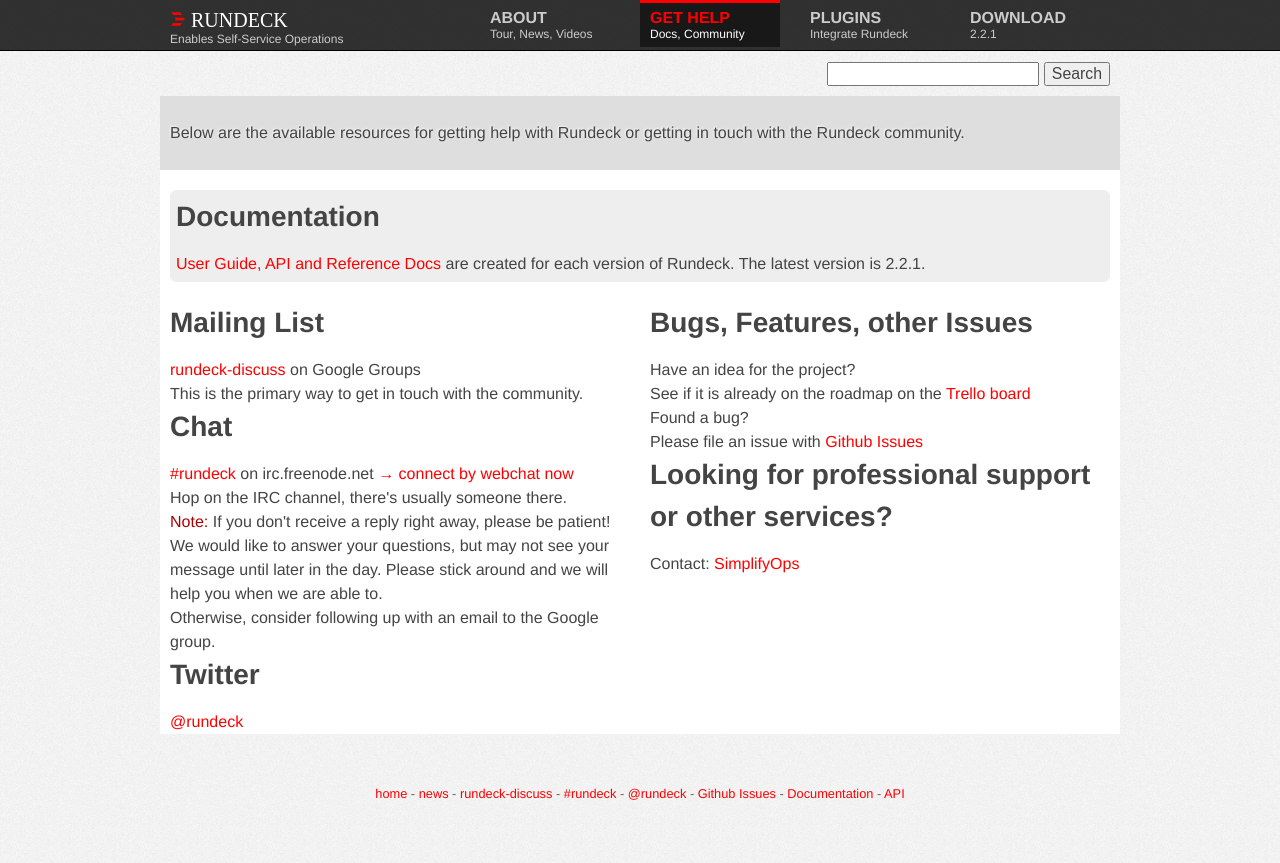
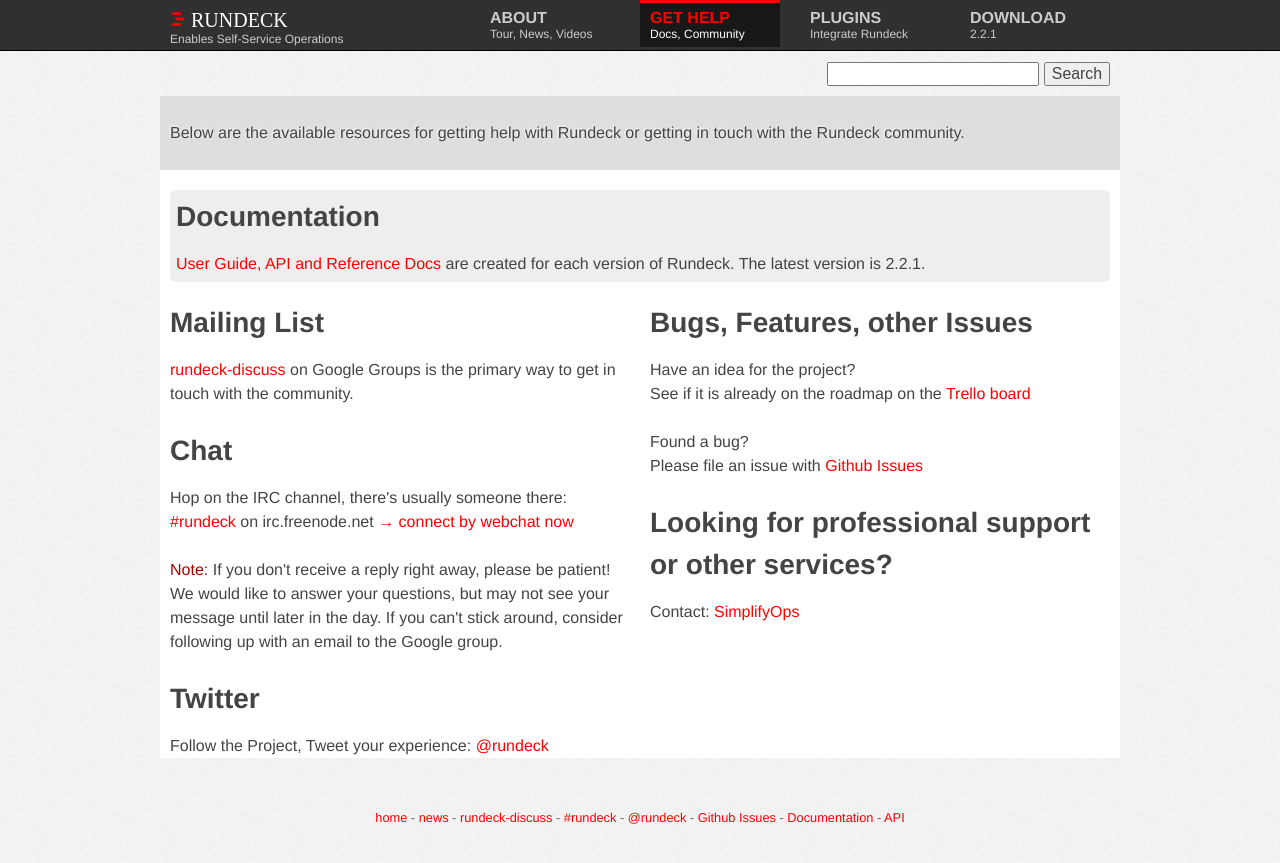
Before and after one commit to rundeck/rundeck-ghpages, a Jekyll site: the page built from help.html, in a window 1280 px wide. Shown: the top 863 px of the page. Built offline with Jekyll 4.4.1, drawn with Linux system fonts in a browser that asks for light colours; nearby versions of some CDN libraries.

Commit message:
updated news; formatting/wordsmithing help page

```diff
--- a/help.html
+++ b/help.html
@@ -32,34 +32,32 @@
 				<div>
 				    <p>
 				    <a href="http://groups.google.com/group/rundeck-discuss">rundeck-discuss</a>
-					    on Google Groups
-					    </p>
-        					<p>
-        					This is the primary way to get in touch with the community.
-        					</p>
+					    on Google Groups is the primary way to get in touch with the community.
+        			</p>
 				</div>
 
 				<div >
+					<br/>
+
 				<h2>Chat</h2>
 				<p>
+					<p>
+    				    Hop on the IRC channel, there's usually someone there:
+    				<br/>
 					<a href="irc://irc.freenode.net/rundeck">#rundeck</a> on irc.freenode.net <a href="http://webchat.freenode.net?nick=rundeckuser.&channels=rundeck&prompt=1" target="_new">&rarr; connect by webchat now</a></p>
-
-    				<p>
-    				    Hop on the IRC channel, there's usually someone there.
-    				</p>
+    				<br/>
     				<p><em>Note:</em> If you don't receive a reply right away,
     				please be patient! We would like to answer your questions,
-    				but may not see your message until later in the day. Please
-    				stick around and we will help you when we are able to.
-    				</p>
-    				<p>
-    				Otherwise, consider following up with an email to the Google group.
+    				but may not see your message until later in the day. If you can't
+    				stick around, consider following up with an email to the Google group.
     				</p>
 				</div>
 
     				<div >
+    					<br/>
+
     				<h2>Twitter</h2>
-    				<p><a href="http://twitter.com/rundeck">@rundeck</a></p>
+    				<p>Follow the Project, Tweet your experience: <a href="http://twitter.com/rundeck">@rundeck</a></p>
     				</div>
 			</div>
 
@@ -69,6 +67,7 @@
 				<div>
                   <p>Have an idea for the project?</p>
                   <p>See if it is already on the roadmap on the <a href="https://trello.com/board/rundeck-development/518942f94e39d7a36901490b">Trello board</a></p>
+				<br/>
 				<p>Found a bug?</p>
 				<p>Please file an issue with <a href="https://github.com/dtolabs/rundeck/issues">Github Issues</a></p>
 				</div>
@@ -76,6 +75,7 @@
 			</div>
 
             <div class="grid_6">
+            	<br/>
               <h2>Looking for professional support or other services?</h2>
               <p>Contact: <a href="http://simplifyops.com">SimplifyOps</a></p>
             </div>
```
Also changed, not shown: news/_posts/2014-07-11-rundeck-2.2.0.md (added, +58 -0 lines), news/_posts/2014-07-30-rundeck-2.2.1.md (added, +46 -0 lines).
